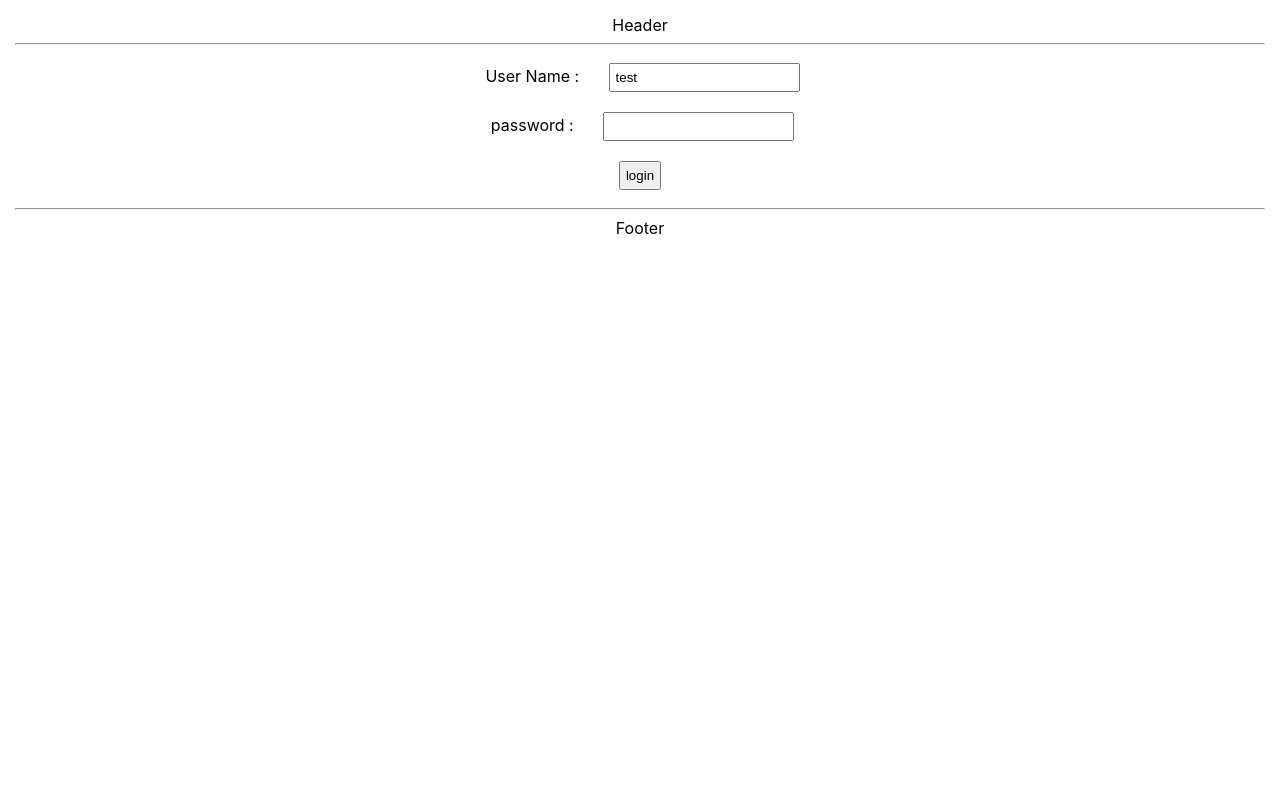
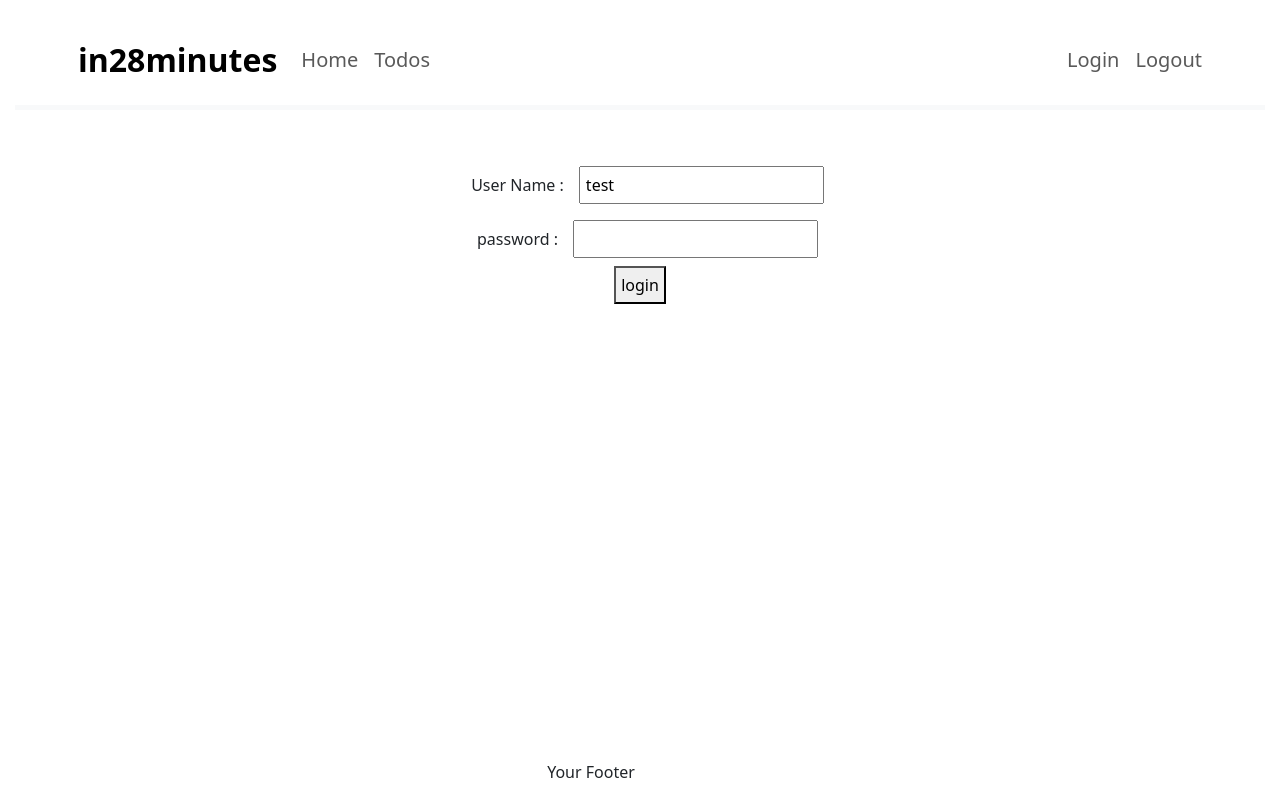
Before and after one commit to 2dilution2/TodoApp, a React (Create React App) app: page / in a window 1280 px wide. Built offline with nearby package versions, Linux system fonts and the light colour scheme.

Commit message:
bootstrap

```diff
--- a/src/index.js
+++ b/src/index.js
@@ -3,6 +3,8 @@
 import './index.css';
 import App from './App';
 import reportWebVitals from './reportWebVitals';
+
+import 'bootstrap/dist/css/bootstrap.min.css';
 
 const root = ReactDOM.createRoot(document.getElementById('root'));
 root.render(
--- a/src/todo/TodoApp.css
+++ b/src/todo/TodoApp.css
@@ -2,3 +2,10 @@
     margin: 10px;
     padding: 5px;
 }
+
+footer{
+    bottom: 0;
+    position: absolute;
+    width: 90%;
+    height: 40px;
+}
--- a/src/todo/TodoApp.jsx
+++ b/src/todo/TodoApp.jsx
@@ -5,9 +5,8 @@
 export default function TodoApp() {
     return (
         <div className="TodoApp">
-            <HeaderComponent/>
-
             <BrowserRouter>
+                <HeaderComponent/>
                 <Routes>
                     <Route path='/' element={<LonginComponent/>} />
                     <Route path='/login' element={<LonginComponent/>} />
@@ -17,9 +16,8 @@
 
                     <Route path='*' element={<ErrorComponent/>} />
                 </Routes>
+                <FooterComponent/>
             </BrowserRouter>
-
-            <FooterComponent/>
         </div>
     )
 }
@@ -114,10 +112,10 @@
     ]
 
     return(
-        <div className="ListTodosComponent">
+        <div className="container">
             <h1>Things You Want To Do!</h1>
             <div>
-                <table>
+                <table className='table'>
                     <thead>
                         <tr>
                             <td>id</td>
@@ -148,17 +146,35 @@
 
 function HeaderComponent() {
     return(
-        <div className="header">
-            Header <hr />
-        </div>
+        <header className="border-bottom border-light border-5 mb-5 p-2">
+            <div className="container">
+                <div className="row">
+                    <nav className="navbar navbar-expand-lg">
+                        <a className="navbar-brand ms-2 fs-2 fw-bold text-black" href="https://www.in28minutes.com">in28minutes</a>
+                        <div className="collapse navbar-collapse">
+                            <ul className="navbar-nav">
+                                <li className="nav-item fs-5"><Link className="nav-link" to="/welcome/:username">Home</Link></li>
+                                <li className="nav-item fs-5"><Link className="nav-link" to="/todos">Todos</Link></li>
+                            </ul>
+                        </div>
+                        <ul className="navbar-nav">
+                            <li className="nav-item fs-5"><Link className="nav-link" to="/login">Login</Link></li>
+                            <li className="nav-item fs-5"><Link className="nav-link" to="/logout">Logout</Link></li>
+                        </ul>
+                    </nav>
+                </div>
+            </div>
+        </header>
     )
 }
 
 function FooterComponent() {
     return(
-        <div className="footer">
-            <hr /> Footer
-        </div>
+        <footer className='footer'>
+            <div className='container'>
+                Your Footer
+            </div>
+        </footer>
     )
 }
 
```
